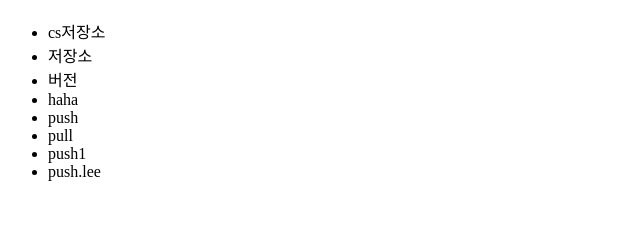
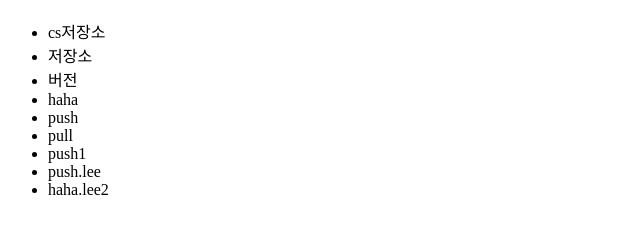
Before and after one commit to rmsdnjs909/test12, a plain HTML site: page index.html in a window 1280 px wide. Shown: the part 102-336 px from the top of the page, without its empty margins (0-640 px from the left). Drawn offline with Linux system fonts and the light colour scheme.

Commit message:
haha lee2

```diff
--- a/index.html
+++ b/index.html
@@ -16,6 +16,7 @@
                 <li>pull</li>
                 <li>push1</li>
                 <li>push.lee</li>
+                <li>haha.lee2</li>
 
 
 
```
